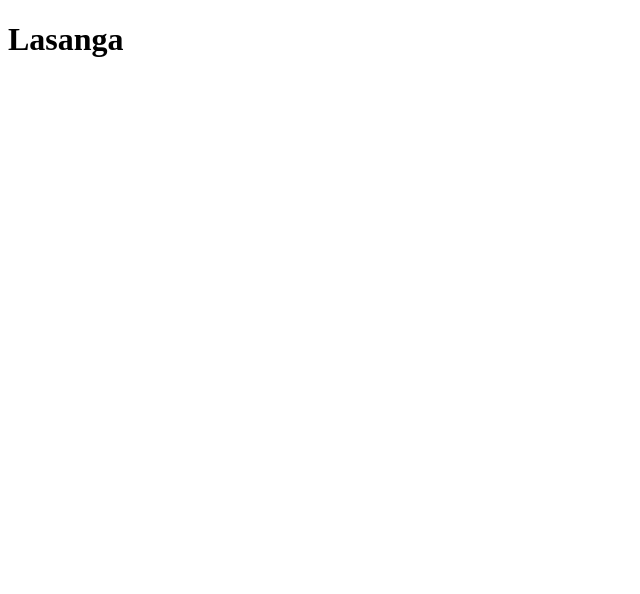
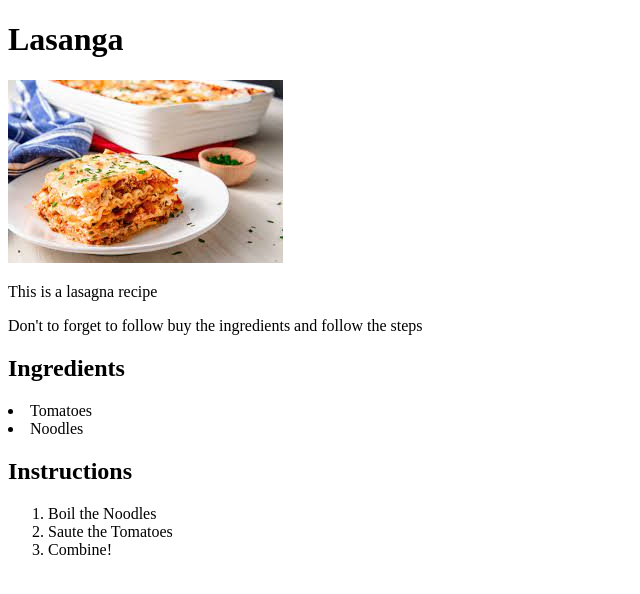
Before and after one commit to mattzarella/odin-recipes, a plain HTML site: page lasagna.html in a window 1280 px wide. Shown: the whole page, without its empty margins (0-640 px from the left). Drawn offline with Linux system fonts and the light colour scheme.

Commit message:
cleaning up

```diff
--- a/lasagna.html
+++ b/lasagna.html
@@ -8,5 +8,19 @@
 </head>
 <body>
     <h1>Lasanga</h1>
+    <img src="./images/lasagna_image.jpeg">
+    <p>This is a lasagna recipe</p>
+    <p>Don't to forget to follow buy the ingredients and follow the steps</p>
+    <h2>Ingredients</h2>
+    <ul></ul>
+        <li>Tomatoes</li>
+        <li>Noodles</li>
+    </ul>
+    <h2>Instructions</h2>
+    <ol>
+        <li>Boil the Noodles</li>
+        <li>Saute the Tomatoes</li>
+        <li>Combine!</li>
+    </ol>
 </body>
 </html>
```
Also changed, not shown: images/lasagna_image.jpeg (added), 1 other file.
